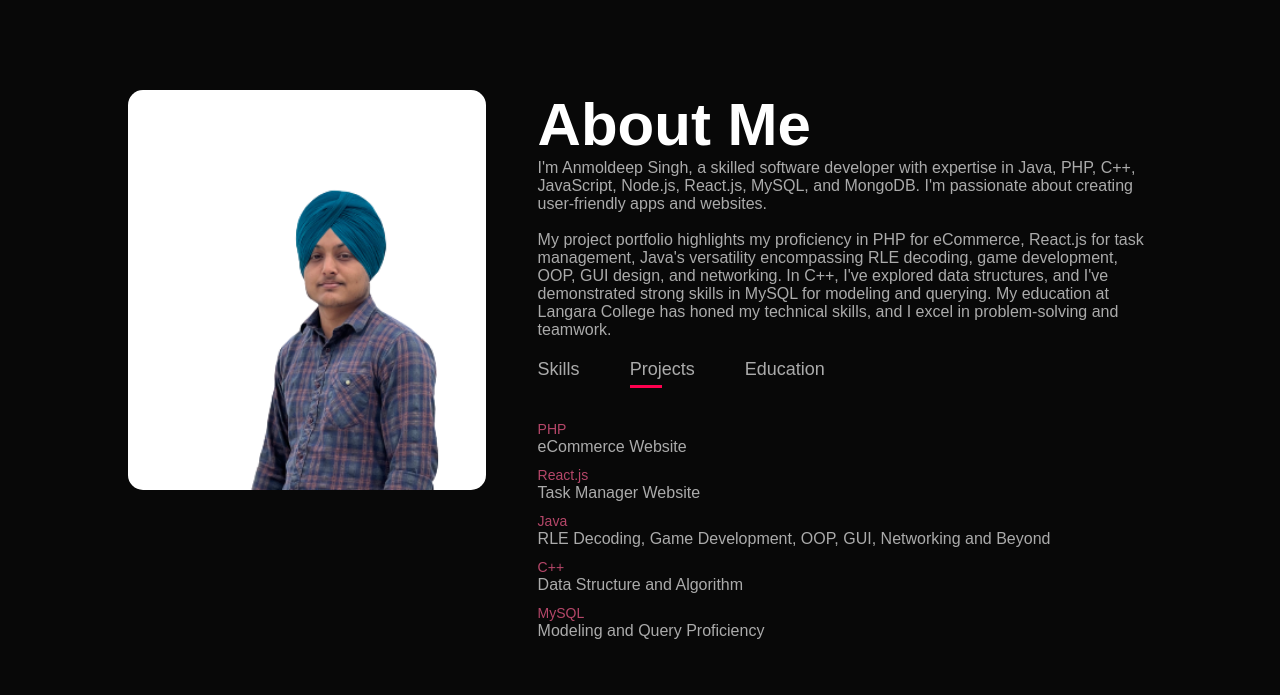
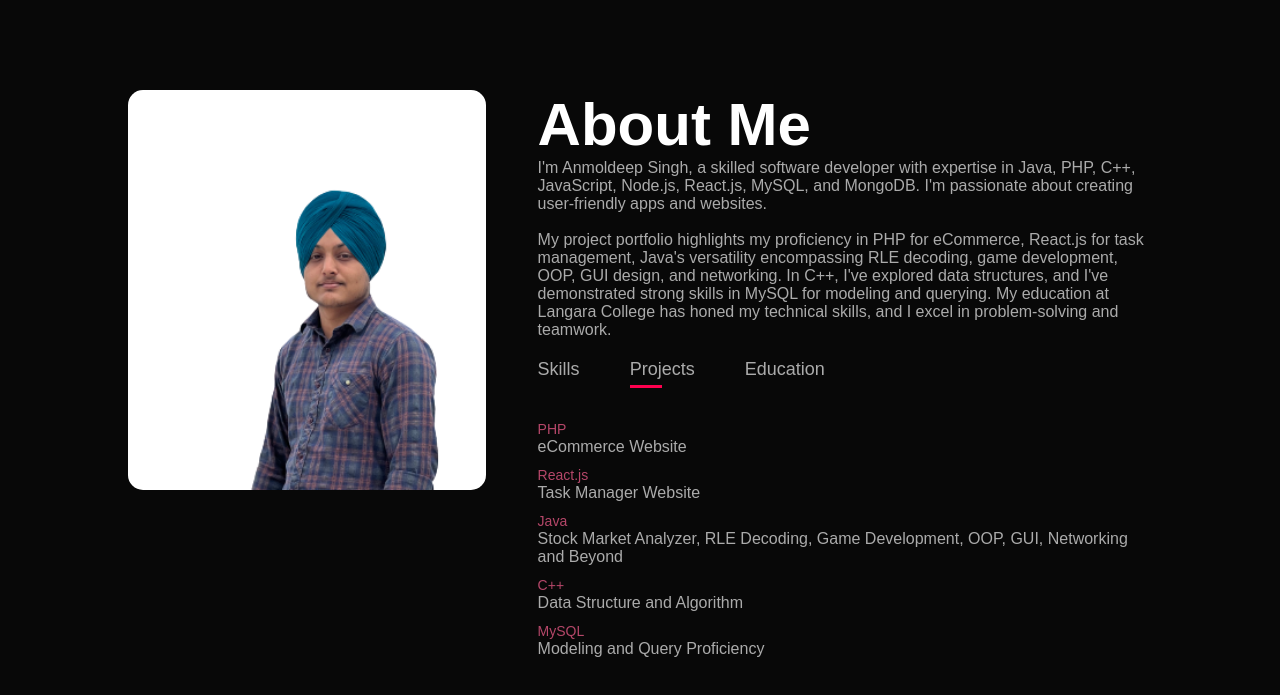
Before and after one commit to AnmoldeepSingh-Sandhu/Portfolio, a plain HTML site: page index.html in a window 1280 px wide. Both pictures are taken after a click on the element "Projects". Shown: the part 800-1495 px from the top of the page. Drawn offline with Linux system fonts and the light colour scheme.

Commit message:
Update index.html

```diff
--- a/index.html
+++ b/index.html
@@ -78,7 +78,7 @@
                         <ul>
                             <li><span>PHP</span><br>eCommerce Website</li>
                             <li><span>React.js</span><br>Task Manager Website</li>
-                            <li><span>Java</span><br>RLE Decoding, Game Development, OOP, GUI, Networking and Beyond</li>
+                            <li><span>Java</span><br>Stock Market Analyzer, RLE Decoding, Game Development, OOP, GUI, Networking and Beyond</li>
                             <li><span>C++</span><br>Data Structure and Algorithm</li>
                             <li><span>MySQL</span><br>Modeling and Query Proficiency</li>
                         </ul>
```
